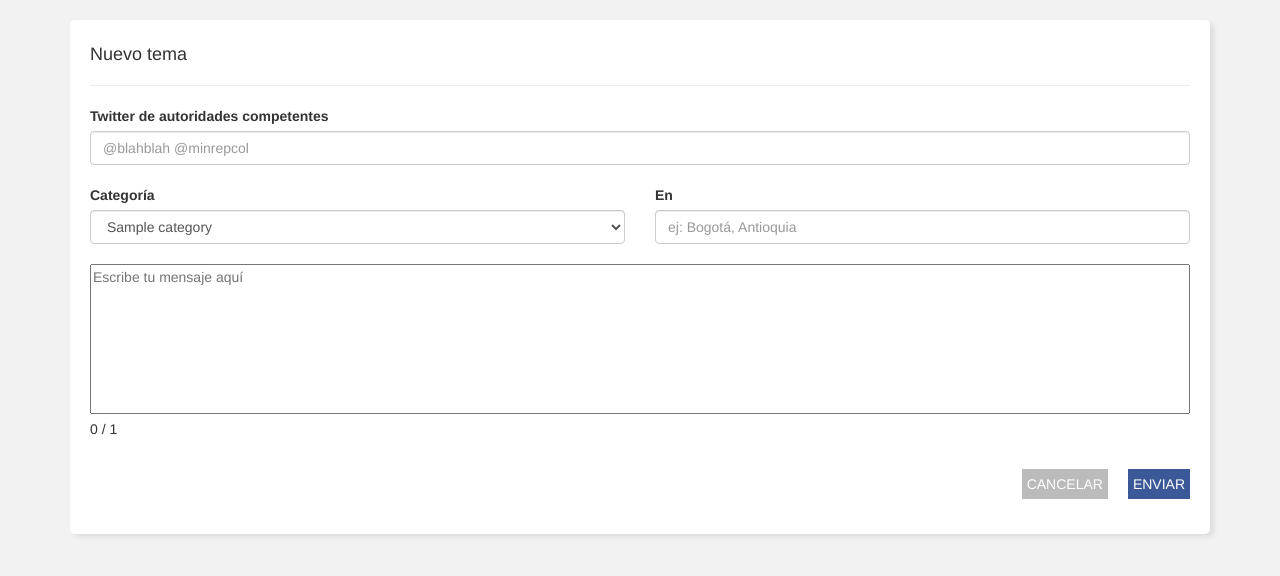
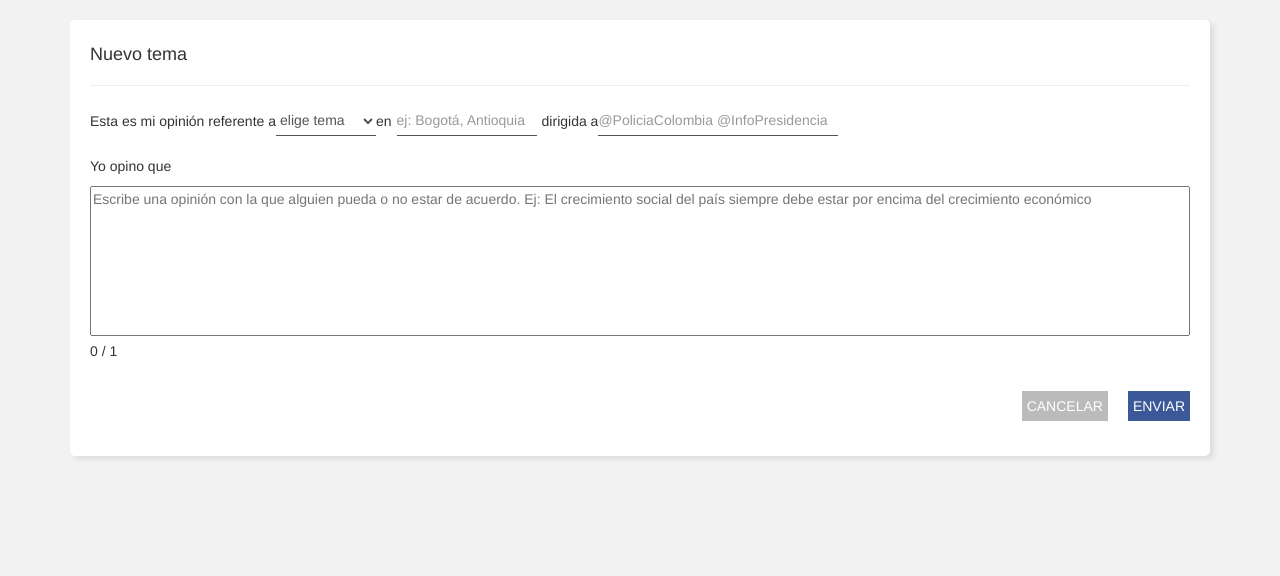
Before and after one commit to rcamposp/speakapp, a Django app: template speakapp/templates/speakapp/add.html in a window 1280 px wide. Shown: the part 50-626 px from the top of the page. Run offline with Django 3.2, Linux system fonts and the light colour scheme; the template is opened without the code that fills it: most values are stand-ins (such as "Sample title", 1, 10 or a date in 2020); parts of the project's set-up code (start-up, migrations or seed data) failed here and were passed over; some libraries are stand-ins or nearby versions.

Commit message:
several fixes. Opposer button available. New add topic design

```diff
--- a/speakapp/templates/speakapp/add.html
+++ b/speakapp/templates/speakapp/add.html
@@ -49,31 +49,27 @@
           <h4>Nuevo tema</h4>
           <hr>
           <form id="add-post" method="POST" action="./add">
-          {% csrf_token %}
+            {% csrf_token %}
             <div class="row">
               <div class="col-xs-12">
-                <label for="twitter-accounts">Twitter de autoridades competentes</label>
-                <input id="twitter-accounts" type="text" name="twitter_accounts" class="form-control" placeholder="@blahblah @minrepcol">
-              </div>
-            </div>
-
-            <div class="row">
-              <div class="col-xs-6">
-                <label for="location">Categoría</label>
-                 <select name="category_id" class="form-control">
+                <span class="intro-text">Esta es mi opinión referente a </span>
+                <select id="category_id" name="category_id" class="form-control">
+                  <option disabled selected>elige tema</option>
                  {% for category in categories %}
                     <option value="{{category.id}}">{{category.name}}</option>
                  {% endfor %}
-                 </select>
-               </div>
-               <div class="col-xs-6">
-                  <label for="location">En</label>
-                  <input id="location" name="location" type="text" class="form-control typeahead" autocomplete="off" placeholder="ej: Bogotá, Antioquia">
-               </div>
-             </div>
+                </select>
+                <span class="intro-text"> en </span>
+                <input id="location" type="text" class="form-control typeahead" autocomplete="off" placeholder="ej: Bogotá, Antioquia">
+                <input type="hidden" name="location_id" class="form-control">
+                <span class="intro-text"> dirigida a </span>
+                <input id="twitter-accounts" type="text" name="twitter_accounts" class="form-control" placeholder="@PoliciaColombia @InfoPresidencia">
+              </div>
+          </div>
              <div class="row">
                 <div class="col-xs-12">
-                  <textarea id="text" name="message" placeholder="Escribe tu mensaje aquí"></textarea>
+                  <p>Yo opino que</p>
+                  <textarea id="text" name="message" placeholder="Escribe una opinión con la que alguien pueda o no estar de acuerdo. Ej: El crecimiento social del país siempre debe estar por encima del crecimiento económico"></textarea>
                   <p id="text-counter"><span id="variable">0</span> / <span id="max-length">{{post_max_length}}</span></p>
                 </div>
              </div>
@@ -105,23 +101,43 @@
     $(document).ready(function(){
         var data = [];
         var maxLength = {{post_max_length}};
+        var locations = [];
+        var map = {};
         length = maxLength;
-        {% for location in locations %}
-            data.push("{{location.name}}");
-        {% endfor %}
-        $('#location').typeahead({source : data});
 
         $("#text").on('change keyup paste', function(){
-          if($(this).val().length >= maxLength){
-            $(this).val($(this).val().substring(0,maxLength));
+          if($(this).val().length >= length){
+            $(this).val($(this).val().substring(0,length));
           }
           $("#variable").html($(this).val().length);
         });
 
         $("#twitter-accounts").on('change keyup paste', function(){
-            length = maxLength - $(this).val().length - $("#text").val().length;
+            length = maxLength - $(this).val().length;
             $("#max-length").html(length);
             $("#text").trigger("change");
+        });
+
+
+        {% for location in locations %}
+            data.push({"name":"{{location.name}}", "id" : {{location.id}} });
+        {% endfor %}
+        $('#location').typeahead({
+          source : function(query, process){
+            locations = [];
+            map = {};
+
+            $.each(data, function (i, location) {
+                map[location.name] = location;
+                locations.push(location.name);
+            });
+
+            process(locations);
+          },
+          updater: function (item) {
+              $('input[name=location_id]').val(map[item].id);
+              return item;
+          }
         });
 
         $(".button.ok").click(function(){
--- a/speakapp/templatetags/post_extras.py
+++ b/speakapp/templatetags/post_extras.py
@@ -6,3 +6,7 @@ from speakapp.models import Post
 @register.filter(name='is_backer')
 def is_backer(value, arg):
 	return Post.objects.filter(pk=value).filter(backers=arg).exists()
+
+@register.filter(name='is_opposer')
+def is_opposer(value, arg):
+	return Post.objects.filter(pk=value).filter(opposers=arg).exists()
--- a/speakapp/urls.py
+++ b/speakapp/urls.py
@@ -25,6 +25,7 @@ urlpatterns = [
     url(r'^list', views.list, name='list'),
     url(r'^add', views.add, name='add'),
     url(r'^agree', views.agree, name='agree'),
+    url(r'^disagree', views.disagree, name='disagree'),
     url(r'^parseJson', views.parseJson, name='parseJson'),
     #url(r'^auth', views.twitterAuthenticate),
     url(r'^register/', include('twitter_registration.urls', namespace="twitter_registration")),
--- a/static/css/theme.css
+++ b/static/css/theme.css
@@ -160,3 +160,40 @@ textarea {
     background-color: #000;
     opacity: 0.6;
 }
+
+#logout span{
+	display: inline-block;
+    padding-left: 0;
+}
+
+.intro-text{
+	display: inline-block;
+	float: left;
+	line-height: 30px;
+}
+
+#add-post .form-control{
+	width: auto;
+	float: left;
+	display: inline-block;
+	border: 0px;
+    box-shadow: none !important;
+    border-bottom: 1px solid;
+    border-radius: 0;
+    padding: 0;
+    height: 30px;
+}
+
+#category_id{
+	width: 100px !important;
+}
+
+#location{
+	margin: 0 5px;
+    width: 140px !important;
+
+}
+
+#twitter-accounts{
+    width: 240px !important;
+}
```
Also changed, not shown: speakapp/templates/speakapp/list.html (+16 -8 lines), speakapp/views.py (+12 -2 lines).
